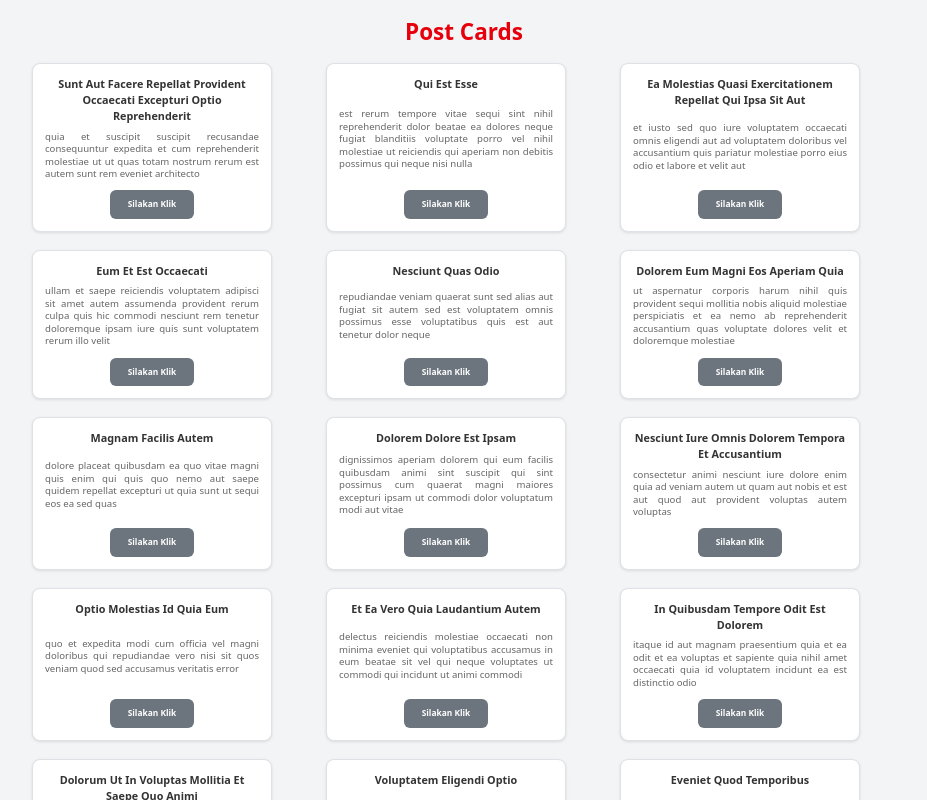
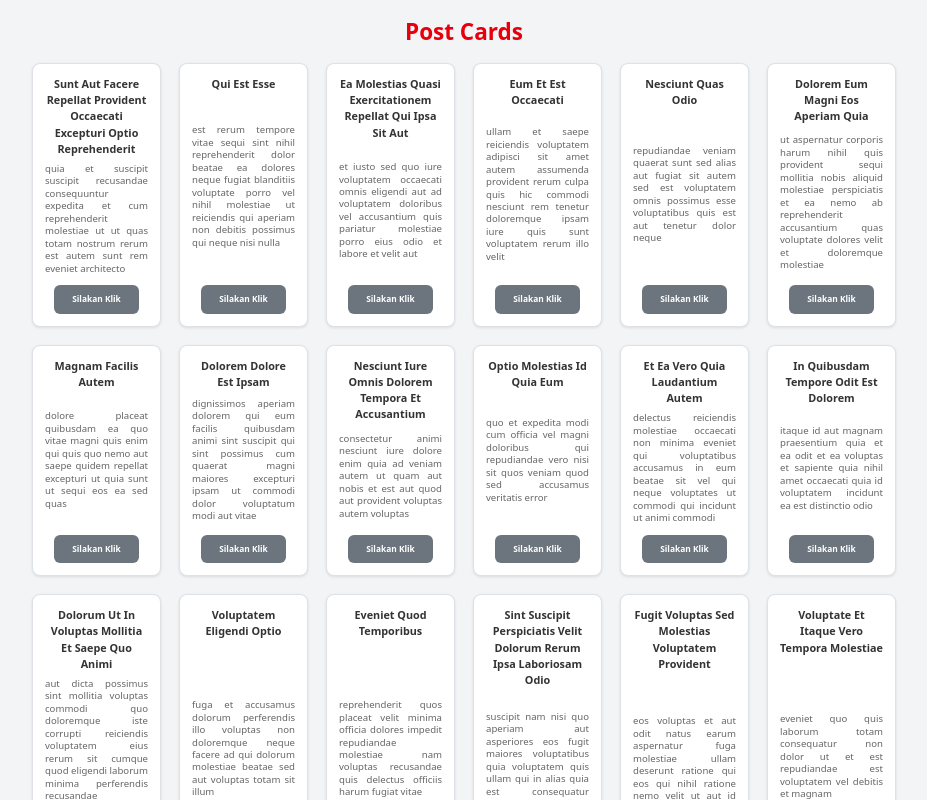
Before and after one commit to FahrialSepIrvano/admin-ui, a React app: page / in a window 1280 px wide. Shown: the top 800 px of the page, without its empty margins (176-1103 px from the left). Built offline with nearby package versions, Linux system fonts and the light colour scheme; the HTML template or start-up script is replaced by a standard one.

Commit message:
UTS Sisi Klien

```diff
--- a/components/Exercise.jsx
+++ b/components/Exercise.jsx
@@ -10,7 +10,7 @@
     Post Cards
   </h1>
 
- <div className="max-w-6xl mx-auto grid grid-cols-3 gap-6">
+ <div className="max-w-6xl mx-auto grid grid-cols-6 gap-6">
   {postsData.map((post) => (
     <PostCard
       key={post.id}
```
